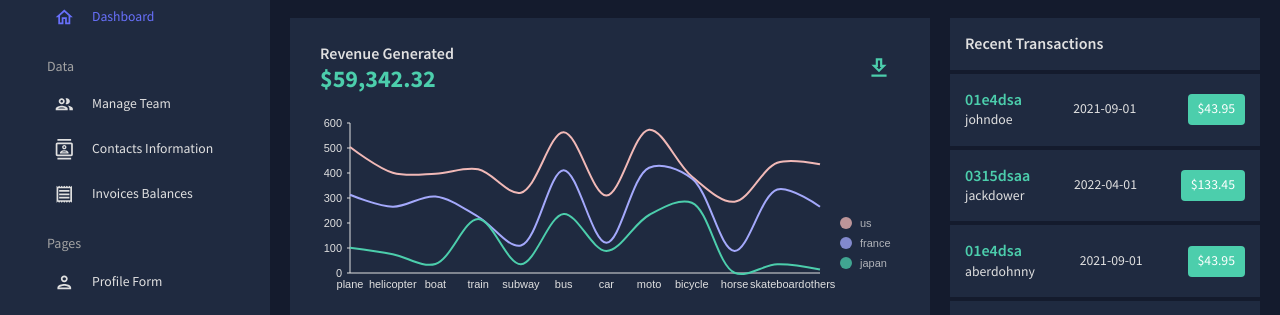
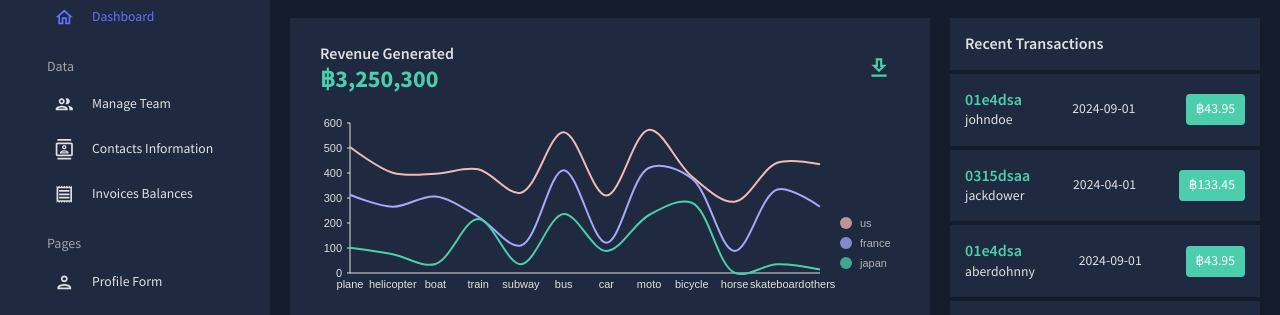
Before and after one commit to araxis07/react-admin, a React (Create React App) app: page / in a window 1280 px wide. Shown: the part 325-640 px from the top of the page. Built offline with nearby package versions, Linux system fonts and the light colour scheme.

Commit message:
change data-center to THB

```diff
--- a/src/data/mockData.js
+++ b/src/data/mockData.js
@@ -204,65 +204,65 @@ export const mockDataInvoices = [
     id: 1,
     name: "Jon Snow",
     email: "jonsnow@gmail.com",
-    cost: "21.24",
+    cost: "213.44",
     phone: "(665)121-5454",
-    date: "03/12/2022",
+    date: "03/12/2024",
   },
   {
     id: 2,
     name: "Cersei Lannister",
     email: "cerseilannister@gmail.com",
-    cost: "1.24",
+    cost: "3000.00",
     phone: "(421)314-2288",
-    date: "06/15/2021",
+    date: "06/15/2024",
   },
   {
     id: 3,
     name: "Jaime Lannister",
     email: "jaimelannister@gmail.com",
-    cost: "11.24",
+    cost: "1500.45",
     phone: "(422)982-6739",
-    date: "05/02/2022",
+    date: "05/02/2024",
   },
   {
     id: 4,
     name: "Anya Stark",
     email: "anyastark@gmail.com",
-    cost: "80.55",
+    cost: "479.50",
     phone: "(921)425-6742",
-    date: "03/21/2022",
+    date: "03/21/2024",
   },
   {
     id: 5,
     name: "Daenerys Targaryen",
     email: "daenerystargaryen@gmail.com",
-    cost: "1.24",
+    cost: "3023.44",
     phone: "(421)445-1189",
-    date: "01/12/2021",
+    date: "01/12/2024",
   },
   {
     id: 6,
     name: "Ever Melisandre",
     email: "evermelisandre@gmail.com",
-    cost: "63.12",
+    cost: "1553.45",
     phone: "(232)545-6483",
-    date: "11/02/2022",
+    date: "11/02/2024",
   },
   {
     id: 7,
     name: "Ferrara Clifford",
     email: "ferraraclifford@gmail.com",
-    cost: "52.42",
+    cost: "2530.45",
     phone: "(543)124-0123",
-    date: "02/11/2022",
+    date: "02/11/2024",
   },
   {
     id: 8,
     name: "Rossini Frances",
     email: "rossinifrances@gmail.com",
-    cost: "21.24",
+    cost: "3901.45",
     phone: "(222)444-5555",
-    date: "05/02/2021",
+    date: "05/02/2024",
   },
 ];
 
@@ -270,49 +270,49 @@ export const mockTransactions = [
   {
     txId: "01e4dsa",
     user: "johndoe",
-    date: "2021-09-01",
+    date: "2024-09-01",
     cost: "43.95",
   },
   {
     txId: "0315dsaa",
     user: "jackdower",
-    date: "2022-04-01",
+    date: "2024-04-01",
     cost: "133.45",
   },
   {
     txId: "01e4dsa",
     user: "aberdohnny",
-    date: "2021-09-01",
+    date: "2024-09-01",
     cost: "43.95",
   },
   {
     txId: "51034szv",
     user: "goodmanave",
-    date: "2022-11-05",
+    date: "2024-11-05",
     cost: "200.95",
   },
   {
     txId: "0a123sb",
     user: "stevebower",
-    date: "2022-11-02",
+    date: "2024-11-02",
     cost: "13.55",
   },
   {
     txId: "01e4dsa",
     user: "aberdohnny",
-    date: "2021-09-01",
+    date: "2024-09-01",
     cost: "43.95",
   },
   {
     txId: "120s51a",
     user: "wootzifer",
-    date: "2019-04-15",
+    date: "2024-04-15",
     cost: "24.20",
   },
   {
     txId: "0315dsaa",
     user: "jackdower",
-    date: "2022-04-01",
+    date: "2024-04-01",
     cost: "133.45",
   },
 ];
--- a/src/scenes/dashboard/index.jsx
+++ b/src/scenes/dashboard/index.jsx
@@ -150,7 +150,7 @@ const Dashboard = () => {
                 fontWeight="bold"
                 color={colors.greenAccent[500]}
               >
-                $59,342.32
+                ฿3,250,300
               </Typography>
             </Box>
             <Box>
@@ -210,7 +210,10 @@ const Dashboard = () => {
                 p="5px 10px"
                 borderRadius="4px"
               >
-                ${transaction.cost}
+                {new Intl.NumberFormat("th-TH", {
+                  style: "currency",
+                  currency: "THB",
+                }).format(transaction.cost)}
               </Box>
             </Box>
           ))}
@@ -238,7 +241,7 @@ const Dashboard = () => {
               color={colors.greenAccent[500]}
               sx={{ mt: "15px" }}
             >
-              $48,352 revenue generated
+              ฿2,500,000 revenue generated
             </Typography>
             <Typography>Includes extra misc expenditures and costs</Typography>
           </Box>
--- a/src/scenes/invoices/index.jsx
+++ b/src/scenes/invoices/index.jsx
@@ -31,7 +31,7 @@ const Invoices = () => {
       flex: 1,
       renderCell: (params) => (
         <Typography color={colors.greenAccent[500]}>
-          ${params.row.cost}
+          {new Intl.NumberFormat('th-TH', { style: 'currency', currency: 'THB' }).format(params.row.cost)}
         </Typography>
       ),
     },
```
